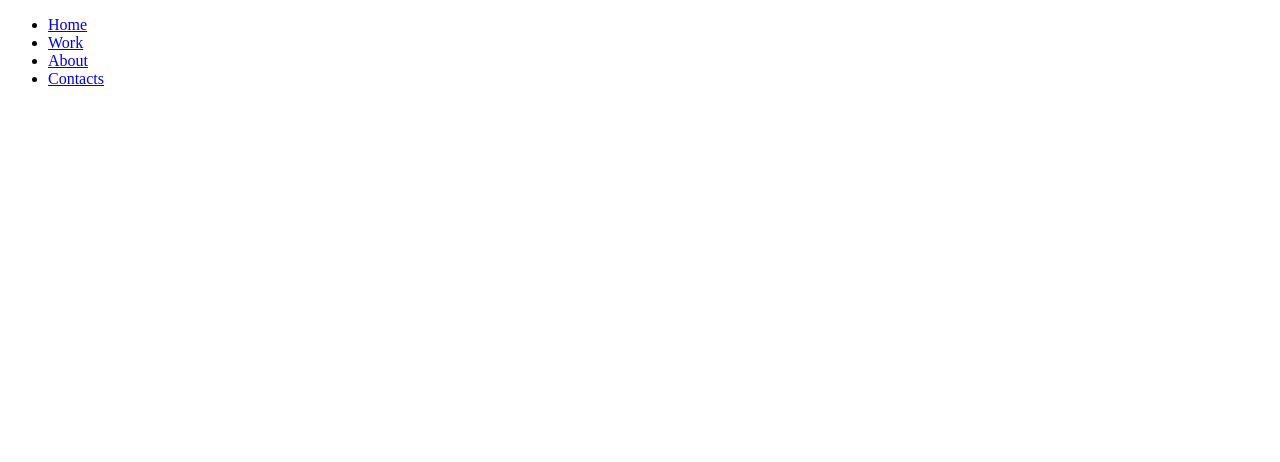
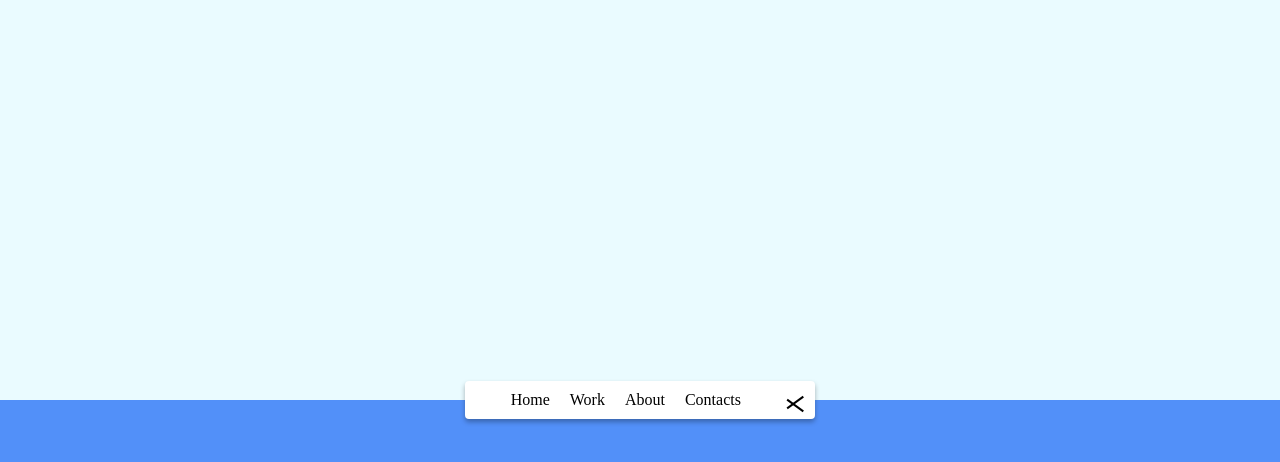
Before and after one commit to daudi13/animated-navbar-II.js, a plain HTML site: page index.html in a window 1280 px wide. Drawn offline with Linux system fonts and the light colour scheme.

Commit message:
commit css

```diff
--- a/index.html
+++ b/index.html
@@ -5,6 +5,7 @@
     <meta http-equiv="X-UA-Compatible" content="IE=edge">
     <meta name="viewport" content="width=device-width, initial-scale=1.0">
     <title>navbar</title>
+    <link rel="stylesheet" href="style.css">
 </head>
 <body>
     <nav class="active" id="nav">
@@ -14,8 +15,13 @@
             <li><a href="#">About</a></li>
             <li><a href="#">Contacts</a></li>
         </ul>
+
+        <button class="icons" id="toggle">
+            <div class="line one"></div>
+            <div class="line two"></div>
+        </button>
     </nav>
 
-    <script src="./app.js"></script>
+    <script src="app.js"></script>
 </body>
 </html>
--- a/style.css
+++ b/style.css
@@ -0,0 +1,96 @@
+@import url('https://fonts.googleapis.com/css2?family=Roboto:wght@400;700&display=swap');
+
+* {
+    box-sizing: border-box;
+    margin: 0;
+}
+
+body {
+    display: flex;
+    height: 100vh;
+    align-items: center;
+    justify-content: center;
+    overflow: hidden;
+    background: #EAFBFF;
+    background-image: linear-gradient(to bottom, #eafbff 0%, #eafbff 50%, #5290f9 50%, #5290f9 100%);
+}
+
+nav {
+    background: #fff;
+    padding: 10px;
+    display: flex;
+    width: 18px;
+    align-items: center;
+    justify-content: space-between;
+    border-radius: 4px;
+    transition: width 0.4s linear;
+    box-shadow: 0 3px 5px rgba(0,0,0,0.3);
+}
+
+nav.active {
+    width: 350px;
+}
+
+nav ul {
+    display: flex;
+    align-items: center;
+    justify-content: center;
+    padding: 0;
+    width: 0;
+    transition: width 0.4px linear;
+}
+
+nav.active ul {
+    width: 100%;
+}
+
+nav ul li {
+
+    list-style-type: none;
+    opacity: 0;
+    transform: rotateY(0deg);
+    transition: transform 0.4s linear, opacity 0.4s linear;
+}
+
+nav.active ul li {
+    opacity: 1;
+}
+
+nav ul li a {
+    text-decoration: none;
+    color: #000;
+    position: relative;
+    margin: 0 10px;
+}
+
+button {
+    position: relative;
+    background: transparent;
+    border: none;
+    width: 30px;
+    cursor: pointer;
+}
+
+
+button .line {
+    position: absolute;
+    width: 20px;
+    height: 2px;
+    background-color: #000;
+    top: 10px;
+    left: 5px;
+    transition: transform 0.5s linear;
+}
+
+button .one{
+    top: auto;
+    bottom: 2px;
+}
+
+nav.active button .one {
+    transform: rotate(-756deg) translateY(5.5px);
+}
+
+nav.active button .two {
+    transform: rotate(756deg) translateY(-5.5px);
+}
```
